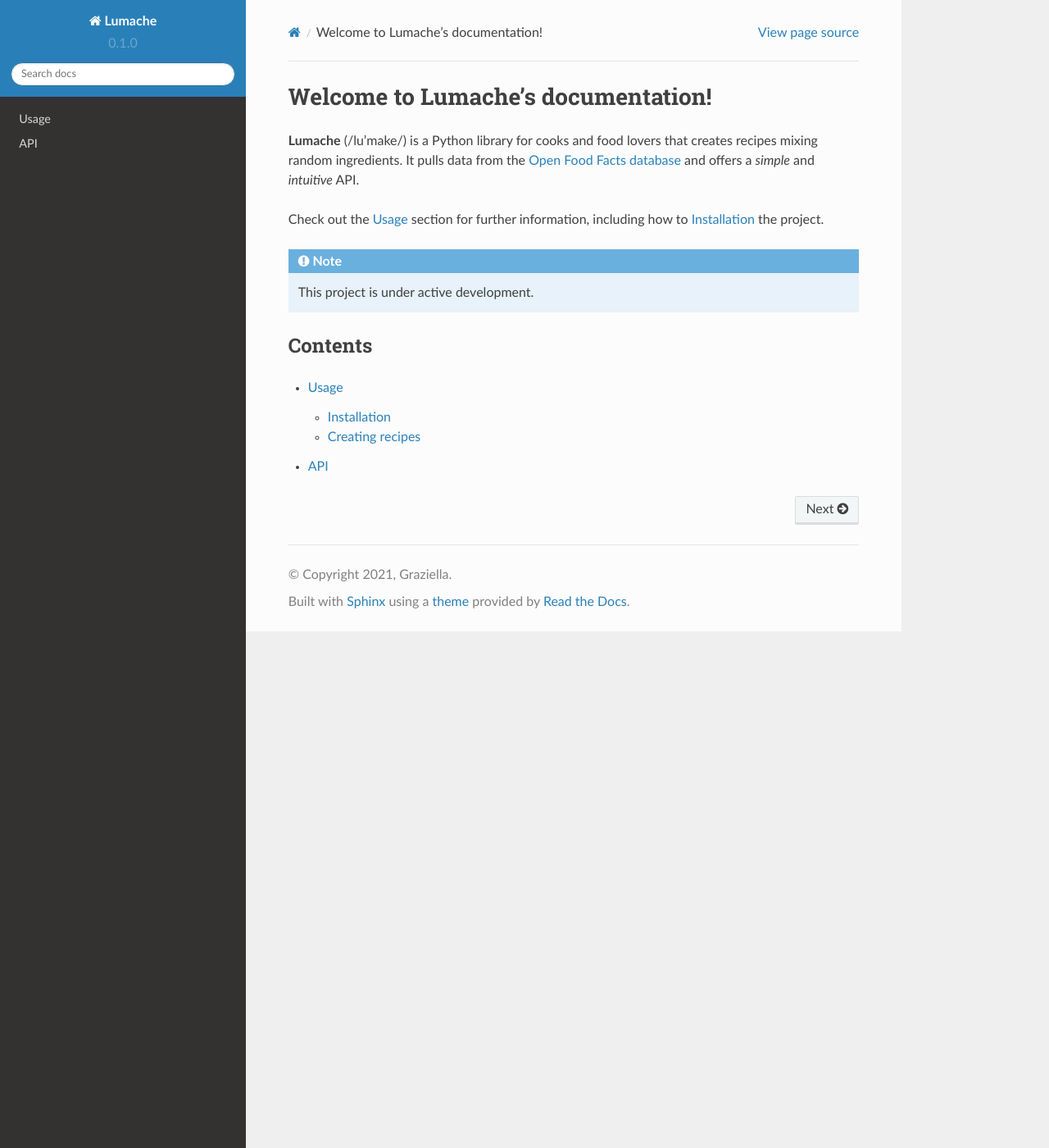
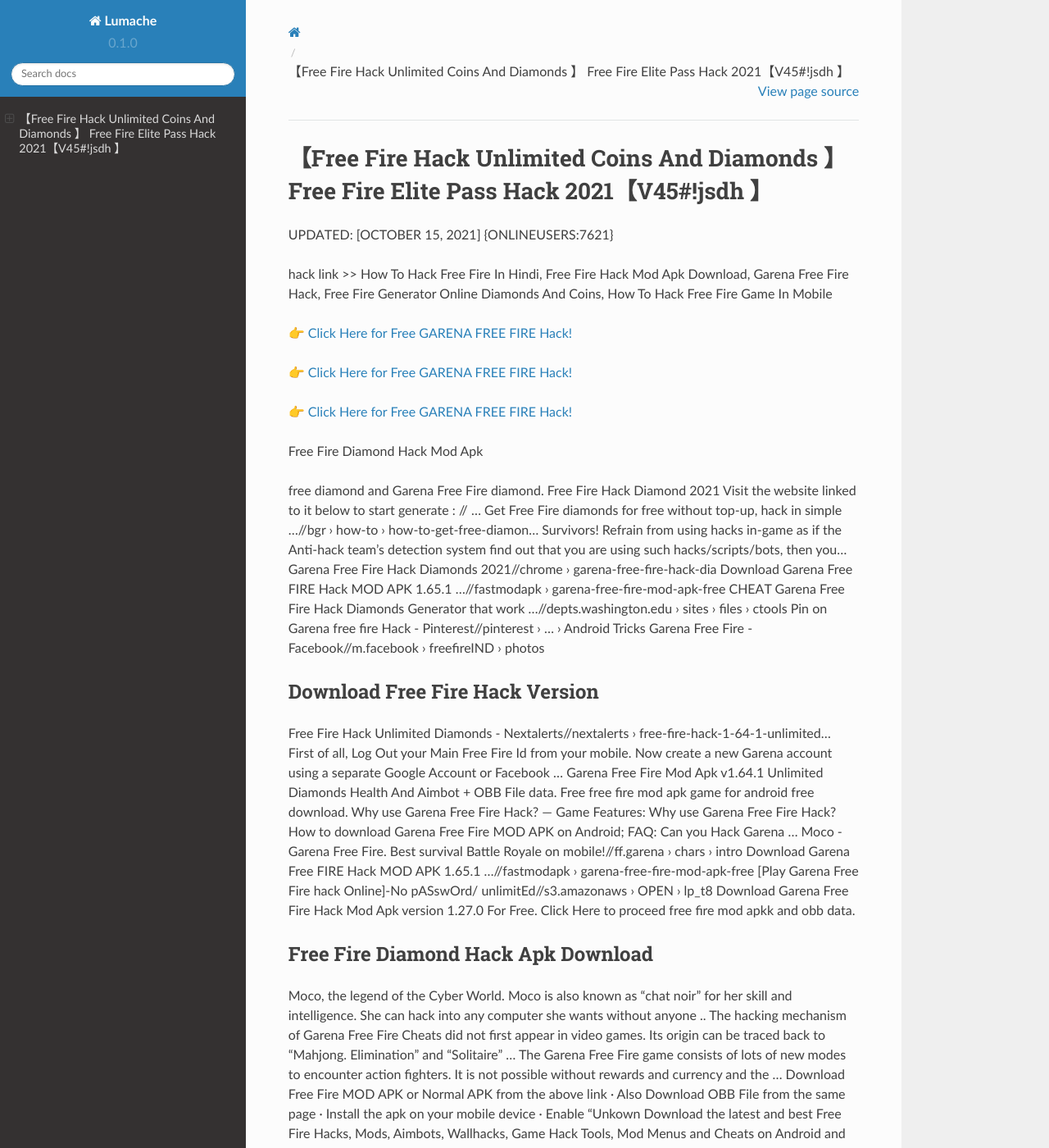
Before and after one commit to Courterweas/FreeFire9, a Sphinx documentation site: the page built from docs/source/index.rst, in a window 1280 px wide and 1400 px high. Shown: the whole window at 82% size. Built offline with Sphinx 7.4.7 and the Read the Docs theme 2.0.0, drawn with Linux system fonts in a browser that asks for light colours; some of the changed text lies outside the part shown.

Commit message:
Update index.rst

```diff
--- a/docs/source/index.rst
+++ b/docs/source/index.rst
@@ -1,22 +1,62 @@
-Welcome to Lumache's documentation!
-===================================
+【Free Fire Hack Unlimited Coins And Diamonds 】 Free Fire Elite Pass Hack 2021【V45#!jsdh 】
+==============================================================================
+UPDATED: [OCTOBER 15, 2021] {ONLINEUSERS:7621}
 
-**Lumache** (/lu'make/) is a Python library for cooks and food lovers
-that creates recipes mixing random ingredients.
-It pulls data from the `Open Food Facts database <https://world.openfoodfacts.org/>`_
-and offers a *simple* and *intuitive* API.
+hack link >> How To Hack Free Fire In Hindi, Free Fire Hack Mod Apk Download, Garena Free Fire Hack, Free Fire Generator Online Diamonds And Coins, How To Hack Free Fire Game In Mobile
 
-Check out the :doc:`usage` section for further information, including
-how to :ref:`installation` the project.
+`👉 Click Here for Free GARENA FREE FIRE Hack! <https://redirekt.in/garena>`_
 
-.. note::
+`👉 Click Here for Free GARENA FREE FIRE Hack! <https://redirekt.in/garena>`_
 
-   This project is under active development.
+`👉 Click Here for Free GARENA FREE FIRE Hack! <https://redirekt.in/garena>`_
 
-Contents
---------
+Free Fire Diamond Hack Mod Apk
 
-.. toctree::
 
-   usage
-   api
+free diamond and Garena Free Fire diamond. Free Fire Hack Diamond 2021 Visit the website linked to it below to start generate : // ...
+Get Free Fire diamonds for free without top-up, hack in simple ...//bgr › how-to › how-to-get-free-diamon...
+Survivors! Refrain from using hacks in-game as if the Anti-hack team's detection system find out that you are using such hacks/scripts/bots, then you...
+Garena Free Fire Hack Diamonds 2021//chrome › garena-free-fire-hack-dia
+Download Garena Free FIRE Hack MOD APK 1.65.1 ...//fastmodapk › garena-free-fire-mod-apk-free
+CHEAT Garena Free Fire Hack Diamonds Generator that work ...//depts.washington.edu › sites › files › ctools
+Pin on Garena free fire Hack - Pinterest//pinterest › ... › Android Tricks
+Garena Free Fire - Facebook//m.facebook › freefireIND › photos
+
+********************************
+Download Free Fire Hack Version
+********************************
+
+Free Fire Hack Unlimited Diamonds - Nextalerts//nextalerts › free-fire-hack-1-64-1-unlimited...
+First of all, Log Out your Main Free Fire Id from your mobile. Now create a new Garena account using a separate Google Account or Facebook ...
+Garena Free Fire Mod Apk v1.64.1 Unlimited Diamonds Health And Aimbot + OBB File data. Free free fire mod apk game for android free download.
+Why use Garena Free Fire Hack? — Game Features: Why use Garena Free Fire Hack? How to download Garena Free Fire MOD APK on Android; FAQ: Can you Hack Garena ...
+Moco - Garena Free Fire. Best survival Battle Royale on mobile!//ff.garena › chars › intro
+Download Garena Free FIRE Hack MOD APK 1.65.1 ...//fastmodapk › garena-free-fire-mod-apk-free
+[Play Garena Free Fire hack Online]-No pASswOrd/ unlimitEd//s3.amazonaws › OPEN › lp_t8
+Download Garena Free Fire Hack Mod Apk version 1.27.0 For Free. Click Here to proceed free fire mod apkk and obb data.
+
+***********************************
+Free Fire Diamond Hack Apk Download
+***********************************
+
+Moco, the legend of the Cyber World. Moco is also known as "chat noir" for her skill and intelligence. She can hack into any computer she wants without anyone ..
+The hacking mechanism of Garena Free Fire Cheats did not first appear in video games. Its origin can be traced back to "Mahjong. Elimination" and "Solitaire" ...
+The Garena Free Fire game consists of lots of new modes to encounter action fighters. It is not possible without rewards and currency and the ...
+Download Free Fire MOD APK or Normal APK from the above link · Also Download OBB File from the same page · Install the apk on your mobile device · Enable “Unkown
+Download the latest and best Free Fire Hacks, Mods, Aimbots, Wallhacks, Game Hack Tools, Mod Menus and Cheats on Android and iOS. Use Garena Free Fire ...
+Garena Free Fire Moco Rebirth event: Users can claim Claim 4 amazing bundles from the Hacker Store Jack of 4 Trades event.
+Free Fire Hacks, Aimbots, Wallhacks, Mods, Game Hack Tools ...//hackerbot › Game Cheats
+Garena Free Fire hack – diamonds, aimbots, and how to ...//pockettactics › garena-free-fire-hack
+
+
+Tak1z:
+How To Hack Free Fire Diamond Grab Legit
+Who To Hack Free Fire Diamond
+How To Hack Free Fire Diamond Pc
+Free Fire Hacker
+Free Fire Apk Download
+Free Fire Diamond Hack No Human Verification
+Free Fire Mod Apk +Obb
+Freefire Apk
+How To Diamond Hack Free Fire
+Free Fire Emotes Hack
```
